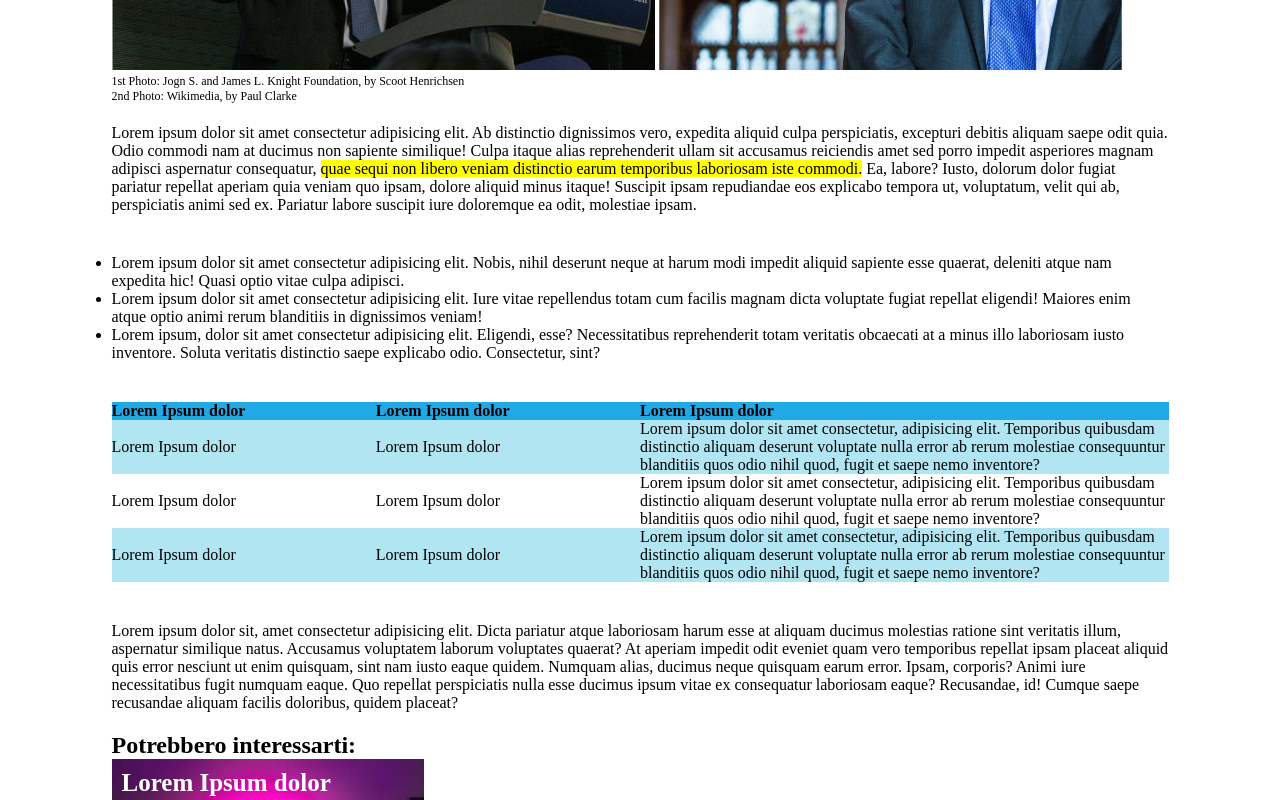
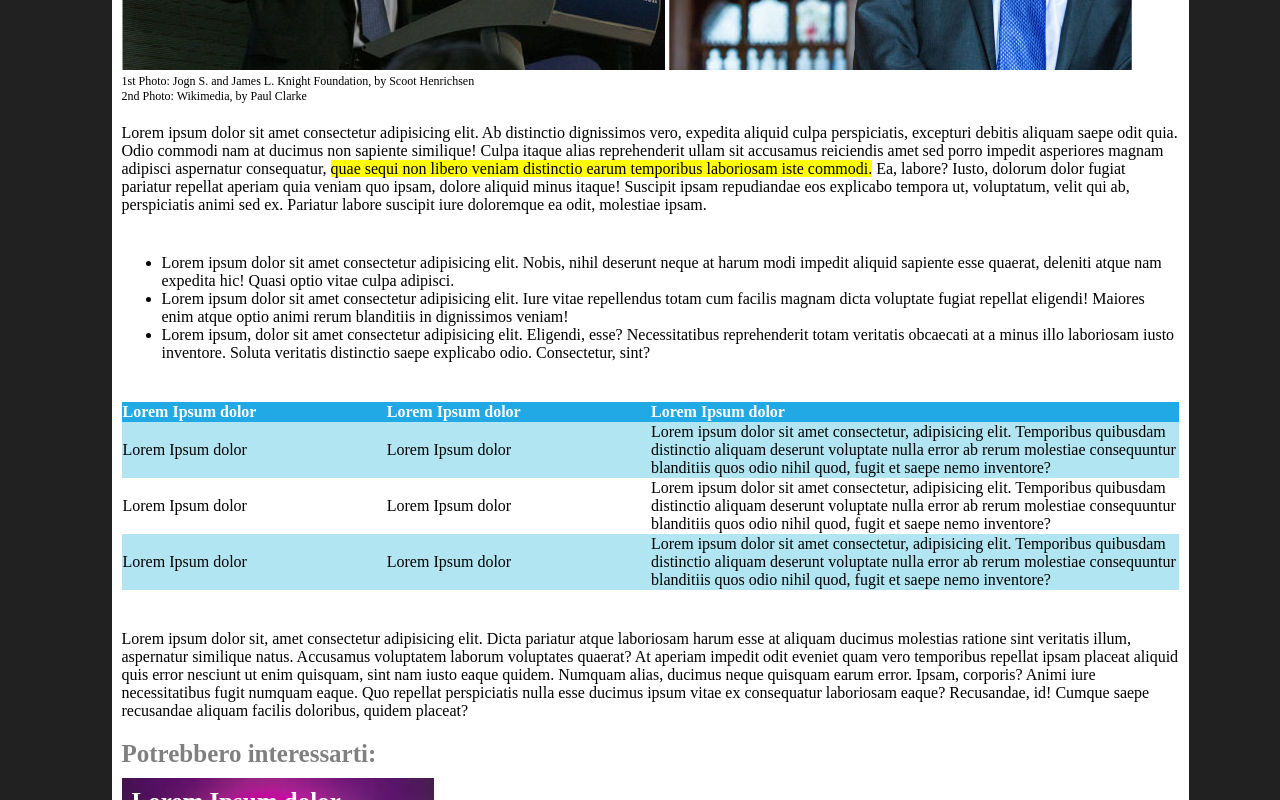
Before and after one commit to jackbottaro/html-css-booleaner, a plain HTML site: page index.html in a window 1280 px wide. Shown: the part 560-1360 px from the top of the page. Drawn offline with Linux system fonts and the light colour scheme.

Commit message:
fix table and padding

```diff
--- a/css/style.css
+++ b/css/style.css
@@ -1,8 +1,23 @@
-header {
+/* page setting */
+body {
   width: 1057px;
   height: 100px;
+  background-color: #212121;
+  margin: 0 auto;
+}
+
+.padding {
+  padding-left: 10px;
+  padding-right: 10px;
+}
+
+/* header setting */
+
+header {
   background-color: #4ea0ff;
-  margin: 0 auto;
+  width: 100%;
+  height: 100px;
+  padding-right: 20px;
 }
 
 .pattern {
@@ -23,14 +38,19 @@ header {
   margin-left: 10px;
 }
 
+figcaption {
+  font-size: 12px;
+}
+
+a {
+  text-decoration: none;
+}
+
+/* main setting  */
 .wrap {
   width: 1057px;
   background-color: white;
   margin: 0 auto;
-}
-
-figcaption {
-  font-size: 12px;
 }
 
 h1 {
@@ -47,20 +67,39 @@ h1 {
   padding: 20px 0px 20px 0px;
 }
 
+/* tabella */
+
 table {
   text-align: left;
   border-collapse: collapse;
+  width: 100%;
+}
+
+.box25 {
+  width: 25%;
+}
+
+.box50 {
+  width: 50%;
 }
 
 thead {
   background-color: #20a9e5;
+  color: white;
 }
 
-.row1 {
+.row_color {
   background-color: #b1e5f2;
 }
 
 /* footer */
+
+h2 {
+  color: gray;
+  padding-bottom: 10px;
+  font-size: 25px;
+}
+
 h3 {
   position: absolute;
   color: white;
@@ -68,7 +107,7 @@ h3 {
   padding: 10px;
 }
 
+/* impostazioni globali  */
 * {
   margin: 0;
-  padding: 0;
 }
--- a/index.html
+++ b/index.html
@@ -11,32 +11,27 @@
    </head>
    <body>
       <header>
-
          <div class="pattern"></div>
          <div class="logo"></div>
       </header>
-
-   <main class="wrap">
+      <main class="wrap padding">
          <h1>Internet deve essere al servizio del "bene pubblico": il manifesto di Tim Berners-Lee</h1>
-
          <div class="author">
-            <h4>Scritto da The Booleaner</h4>
+            <h4>Scritto da <a href="#">The Booleaner</a></h4>
             <h5>il 10/10/2020</h5>
          </div>
-
-
          <figure>
             <img src="img/tim-1.jpg" alt="Speech by Tim Berners-Lee at Knight Foundation">
             <img src="img/tim-2.jpg" alt="Photo of Tim Berners-Lee">
             <figcaption>1st Photo: Jogn S. and James L. Knight Foundation, by Scoot Henrichsen <br> 2nd Photo: Wikimedia, by Paul Clarke</figcaption>
          </figure>
-
          <article>
             <section class="article">
-                Lorem ipsum dolor sit amet consectetur adipisicing elit. Ab distinctio dignissimos vero, expedita aliquid culpa perspiciatis, excepturi debitis aliquam saepe odit quia. Odio commodi nam at ducimus non sapiente similique!
+               <p>Lorem ipsum dolor sit amet consectetur adipisicing elit. Ab distinctio dignissimos vero, expedita aliquid culpa perspiciatis, excepturi debitis aliquam saepe odit quia. Odio commodi nam at ducimus non sapiente similique!
                   Culpa itaque alias reprehenderit ullam sit accusamus reiciendis amet sed porro impedit asperiores magnam adipisci aspernatur consequatur, <mark>quae sequi non libero veniam distinctio earum temporibus laboriosam iste commodi.</mark> Ea, labore?
                   Iusto, dolorum dolor fugiat pariatur repellat aperiam quia veniam quo ipsam, dolore aliquid minus itaque! Suscipit ipsam repudiandae eos explicabo tempora ut, voluptatum, velit qui ab, perspiciatis animi sed ex.
                   Pariatur labore suscipit iure doloremque ea odit, molestiae ipsam.
+               </p>
             </section>
             <section class="article">
                <ul>
@@ -46,29 +41,26 @@
                </ul>
             </section>
             <section class="article">
-                <table width="100%">
-                    <col style="width:25%">
-                    <col style="width:25%">
-                    <col style="width:50%">
+               <table>
                   <thead>
                      <tr>
-                            <th>Lorem Ipsum dolor</th>
-                            <th>Lorem Ipsum dolor</th>
-                            <th>Lorem Ipsum dolor</th>
+                        <th class="box25">Lorem Ipsum dolor</th>
+                        <th class="box25">Lorem Ipsum dolor</th>
+                        <th class="box50">Lorem Ipsum dolor</th>
                      </tr>
                   </thead>
                   <tbody>
-                        <tr class="row1 column1">
+                     <tr class="row_color">
                         <td>Lorem Ipsum dolor</td>
                         <td>Lorem Ipsum dolor</td>
                         <td>Lorem ipsum dolor sit amet consectetur, adipisicing elit. Temporibus quibusdam distinctio aliquam deserunt voluptate nulla error ab rerum molestiae consequuntur blanditiis quos odio nihil quod, fugit et saepe nemo inventore?</td>
                      </tr>
-                        <tr class="column1">
+                     <tr>
                         <td>Lorem Ipsum dolor</td>
                         <td>Lorem Ipsum dolor</td>
                         <td>Lorem ipsum dolor sit amet consectetur, adipisicing elit. Temporibus quibusdam distinctio aliquam deserunt voluptate nulla error ab rerum molestiae consequuntur blanditiis quos odio nihil quod, fugit et saepe nemo inventore?</td>
                      </tr>
-                        <tr class="row1 column2">
+                     <tr class="row_color">
                         <td>Lorem Ipsum dolor</td>
                         <td>Lorem Ipsum dolor</td>
                         <td>Lorem ipsum dolor sit amet consectetur, adipisicing elit. Temporibus quibusdam distinctio aliquam deserunt voluptate nulla error ab rerum molestiae consequuntur blanditiis quos odio nihil quod, fugit et saepe nemo inventore?</td>
@@ -76,16 +68,15 @@
                   </tbody>
                </table>
             </section>
-
             <section class="article">
-                Lorem ipsum dolor sit, amet consectetur adipisicing elit. Dicta pariatur atque laboriosam harum esse at aliquam ducimus molestias ratione sint veritatis illum, aspernatur similique natus. Accusamus voluptatem laborum voluptates quaerat?
+               <p>Lorem ipsum dolor sit, amet consectetur adipisicing elit. Dicta pariatur atque laboriosam harum esse at aliquam ducimus molestias ratione sint veritatis illum, aspernatur similique natus. Accusamus voluptatem laborum voluptates quaerat?
                   At aperiam impedit odit eveniet quam vero temporibus repellat ipsam placeat aliquid quis error nesciunt ut enim quisquam, sint nam iusto eaque quidem. Numquam alias, ducimus neque quisquam earum error.
                   Ipsam, corporis? Animi iure necessitatibus fugit numquam eaque. Quo repellat perspiciatis nulla esse ducimus ipsum vitae ex consequatur laboriosam eaque? Recusandae, id! Cumque saepe recusandae aliquam facilis doloribus, quidem placeat?
+               </p>
             </section>
          </article>
-
       </main>
-   <footer class="wrap">
+      <footer class="wrap padding">
          <section>
             <h2>Potrebbero interessarti:</h2>
             <figure>
@@ -97,6 +88,5 @@
             </figure>
          </section>
       </footer>
-
    </body>
 </html>
```
Lines whose indentation alone changed are shown as unchanged.
